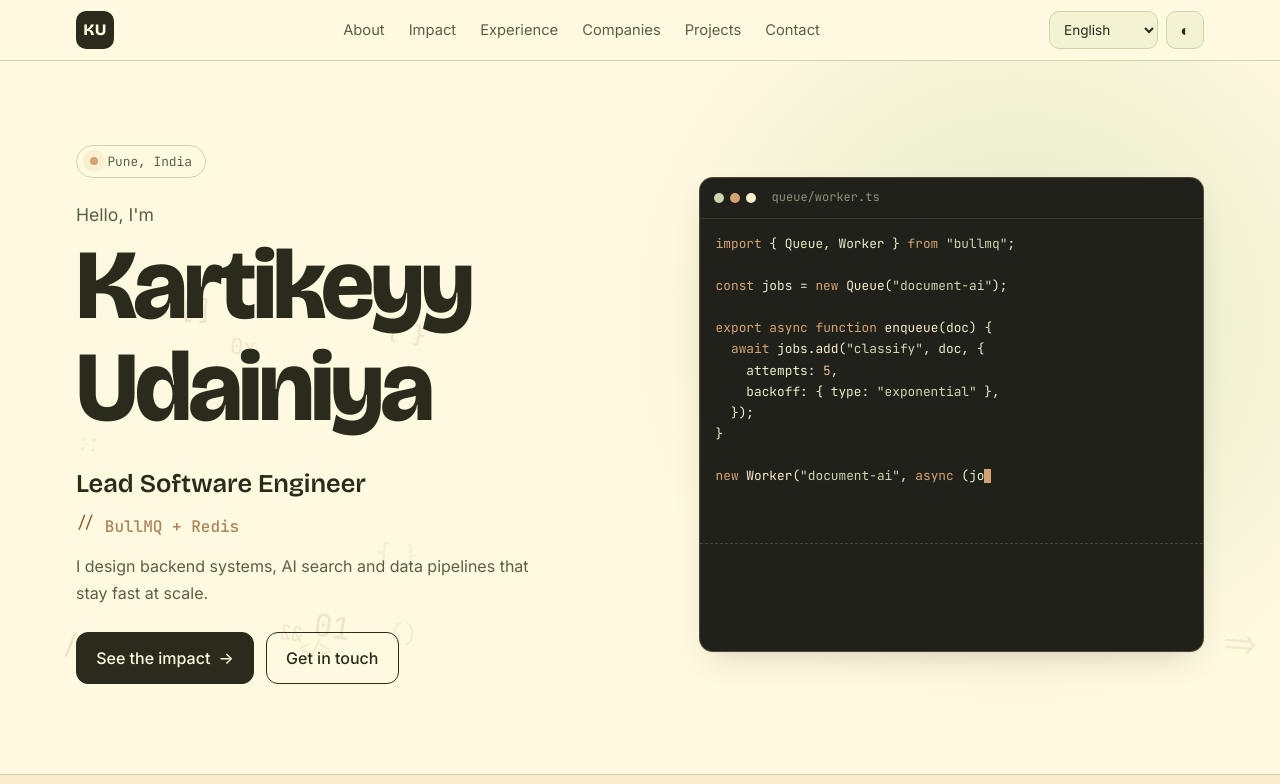
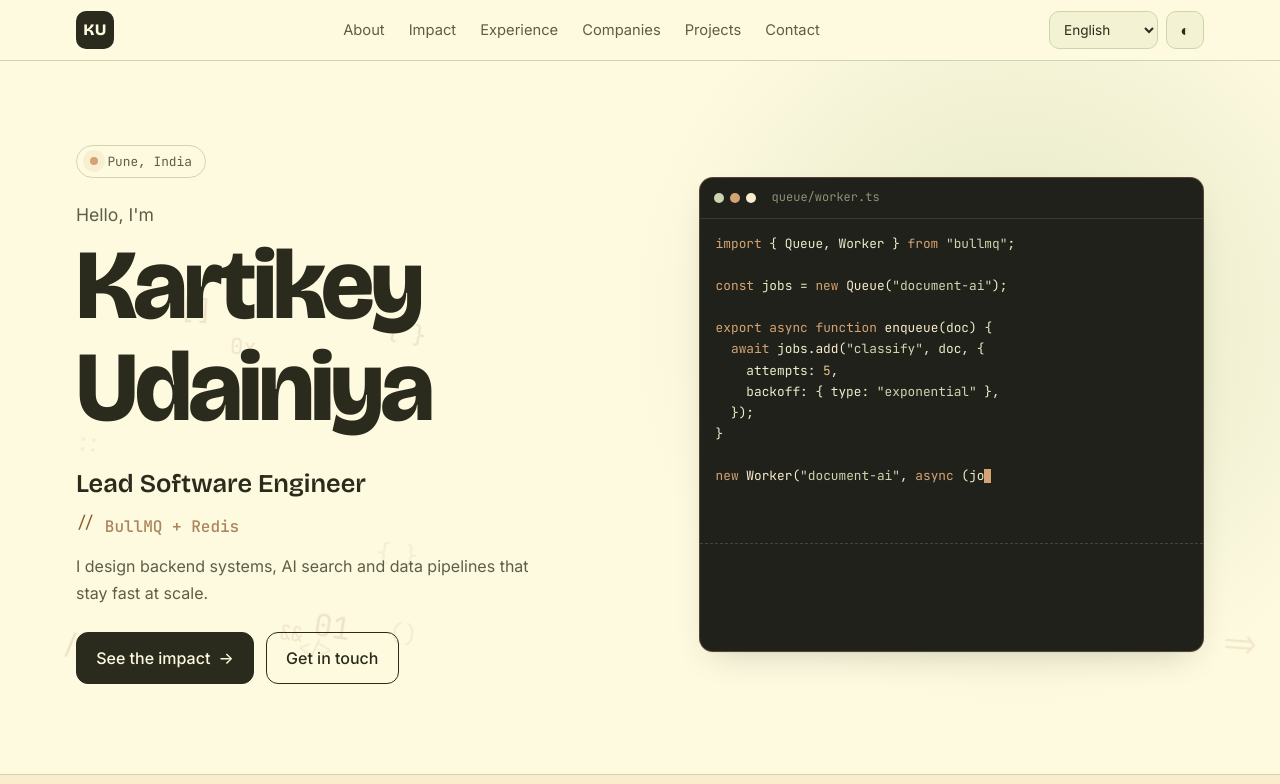
Before and after one commit to kartikey-udainiya/my-website, a plain HTML site: page index.html in a window 1280 px wide. Shown: the top 784 px of the page. Drawn offline with nearby package versions, Linux system fonts and the light colour scheme.

Commit message:
Correct name spelling from 'Kartikeyy' to 'Kartikey'

```diff
--- a/index.html
+++ b/index.html
@@ -203,7 +203,7 @@ footer{padding-block:28px 40px;border-top:1px solid var(--line);color:var(--mute
   <div>
     <div class="eyebrow"><i class="dot"></i>Pune, India</div>
     <p class="hello" data-i="h_greet">Hello, I'm</p>
-    <h1 class="name"><span class="ln"><span>Kartikeyy</span></span><span class="ln"><span>Udainiya</span></span></h1>
+    <h1 class="name"><span class="ln"><span>Kartikey</span></span><span class="ln"><span>Udainiya</span></span></h1>
     <p class="role" data-i="h_role">Lead Software Engineer</p>
     <p class="rot">// <b id="rot">Node.js</b></p>
     <p class="tag" data-i="h_tag">I design backend systems, AI search and data pipelines that stay fast at scale.</p>
```
